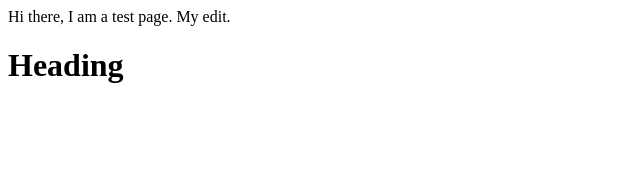
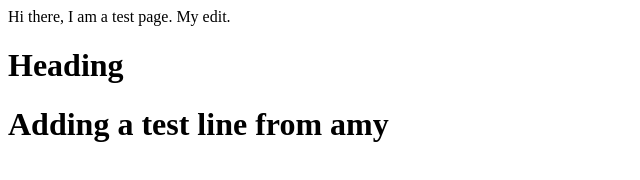
Before and after one commit to symaiotics/fintractemplatevue, a plain HTML site: page index.html in a window 1280 px wide. Shown: the whole page, without its empty margins (0-640 px from the left). Drawn offline with Linux system fonts and the light colour scheme.

Commit message:
added a line for testing git

```diff
--- a/index.html
+++ b/index.html
@@ -2,3 +2,4 @@ Hi there, I am a test page.
 My edit.
 
 <h1>Heading</h1>
+<h1> Adding a test line from amy</h1>
```
